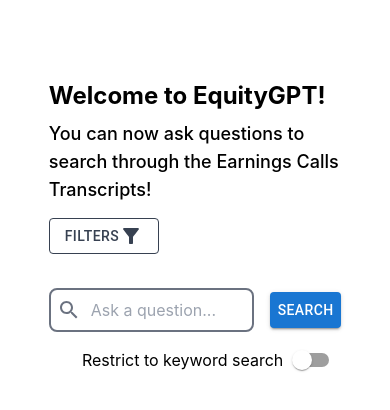
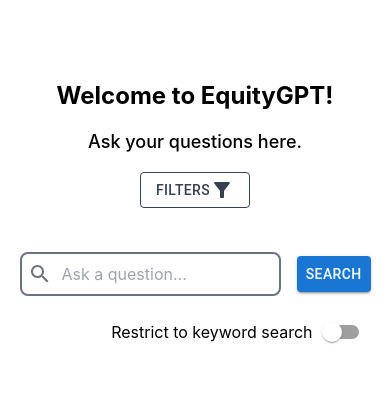
Before and after one commit to Rithvik-padma/StockInsights-task, a React (Create React App) app: page / in a window 390 px wide. Shown: the top 410 px of the page. Built offline with nearby package versions, Linux system fonts and the light colour scheme.

Commit message:
made app  mobile responsive

```diff
--- a/src/App.js
+++ b/src/App.js
@@ -1,4 +1,4 @@
-import React, {useState} from 'react';
+import React, {useState, useEffect} from 'react';
 import SelectTime from './components/SelectTime';
 import SelectStocks from './components/SelectStocks';
 import AskQuestion from './components/AskQuestion';
@@ -12,6 +12,20 @@
   const [showFilters, setShowFilters] = useState(false)
   const [timeFilters, setTimeFilters] = useState([])
   const [stockFilters, setStockFilters] = useState([])
+  const [text, setText] = useState('You can now ask questions to search through the Earnings Calls Transcripts.')
+
+  useEffect(() => {
+    function handleResize() {
+      if (window.innerWidth < 500) {
+        setText('Ask your questions here.');
+      } else {
+        setText('You can now ask questions to search through the Earnings Calls Transcripts.');
+      }
+    }
+    window.addEventListener('resize', handleResize);
+    handleResize();
+    return () => window.removeEventListener('resize', handleResize);
+  }, []);
 
   const handleFilters = () => setShowFilters(true)
   const changeTimeFilters = (filters) => setTimeFilters(filters)
@@ -25,10 +39,10 @@
 
   return (
     <div className="App w-full flex justify-center items-center">
-      <div className='max-w-3/4 mt-20 flex flex-col justify-center items-start gap-2'>
+      <div className='max-w-4/5 mt-20 flex flex-col justify-center items-start gap-2 md:items-center md:max-w-9/10 md:gap-4'>
         <h1 className='text-2xl font-bold'>Welcome to EquityGPT!</h1>
-        <p className='text-lg font-medium'>You can now ask questions to search through the Earnings Calls Transcripts!</p>
-        <div className='flex flex-row justify-start items-center gap-10 h-12'>
+        <p className='text-lg font-medium md:text-md'>{text}</p>
+        <div className='flex flex-row justify-start items-center gap-10 h-12 md:flex-col md:gap-2 md:h-auto'>
           <Button variant='outlined' className='!text-gray-700 !border-gray-700 hover:scale-95' onClick={handleFilters}>
             <span className='leading-6'>Filters</span>
             <FilterAltIcon />
--- a/tailwind.config.js
+++ b/tailwind.config.js
@@ -4,6 +4,9 @@
     "./src/**/*.{js,jsx}",
   ],
   theme: {
+    screens: {
+      'md': {'max': '600px'},
+    },
     extend: {},
     maxWidth:{
       '8/100': '8%',
@@ -12,6 +15,7 @@
       '3/4': '75%',
       '4/5': '80%',
       '9/10': '90%',
+      '95/100': '95%',
     }
   },
   plugins: [
```
